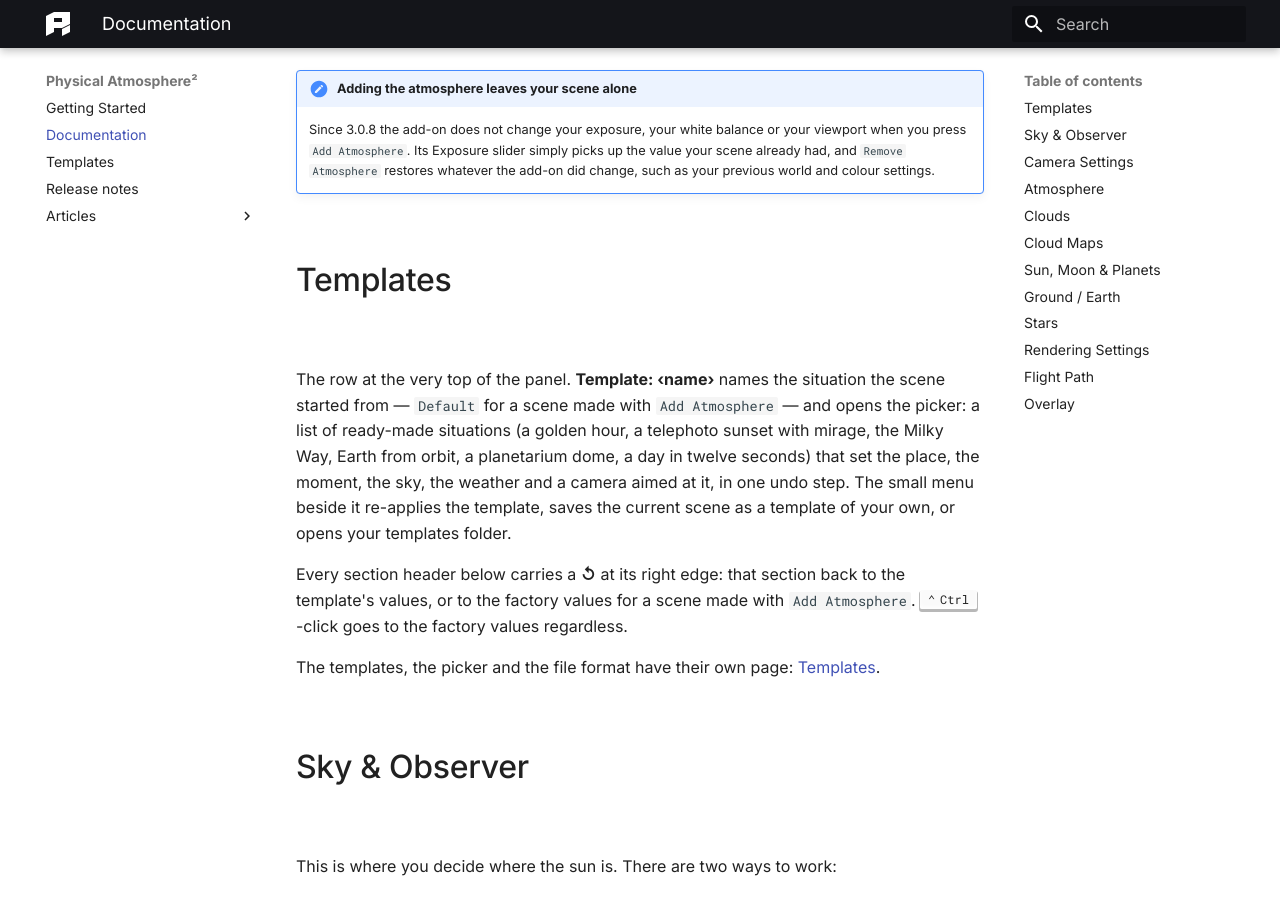
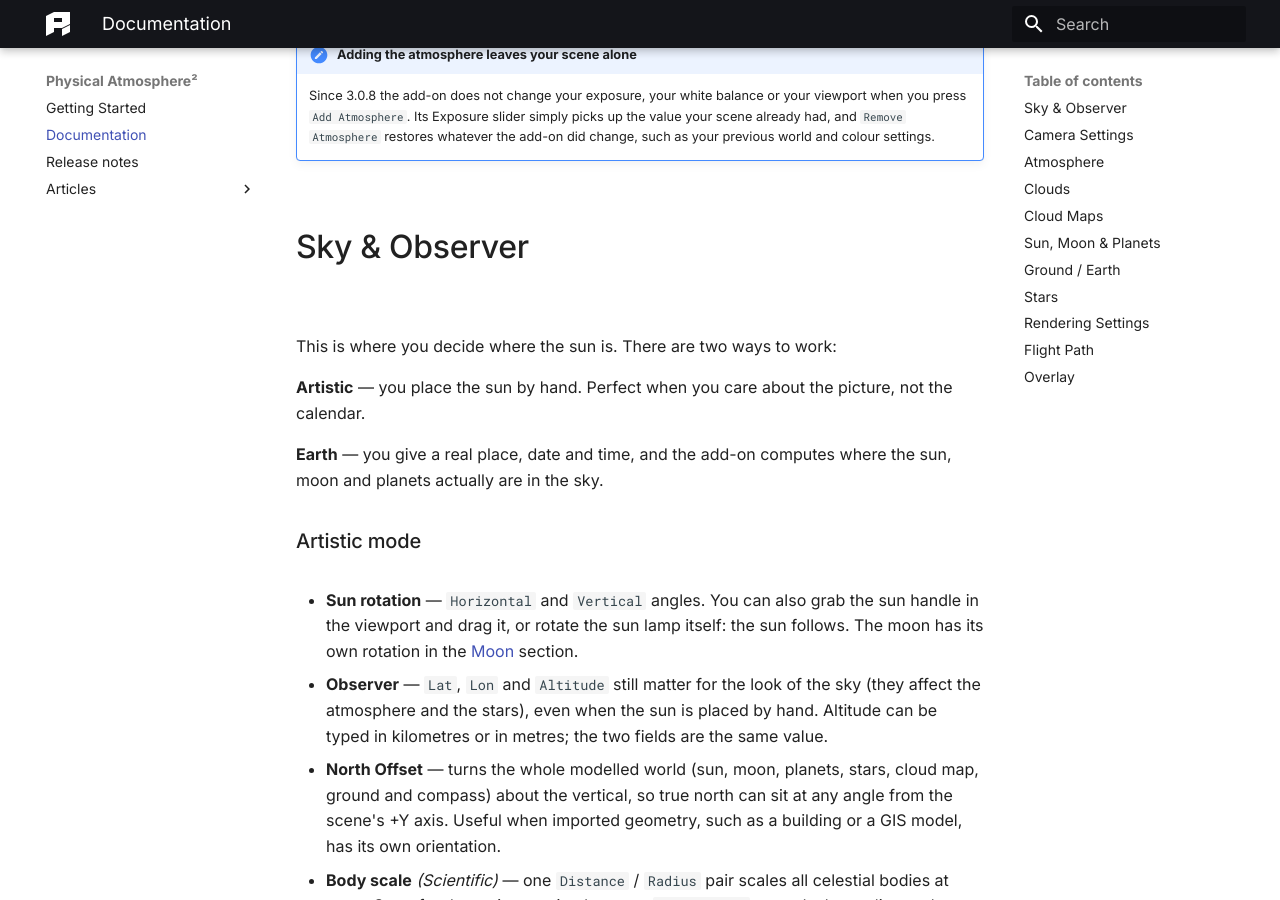
Before and after one commit to PhysicalAddons/web-pa, an MkDocs documentation site: the page built from docs/documentation.md, in a window 1280 px wide and 900 px high, scrolled down 782 px. Built offline with MkDocs 1.6.1 and Material for MkDocs 9.7.7, drawn with Linux system fonts in a browser that asks for light colours.

Commit message:
Take the unfinished Templates edits back out of this branch
The previous commit staged every modified file by mistake.

```diff
--- a/docs/documentation.md
+++ b/docs/documentation.md
@@ -5,7 +5,6 @@
 
 This page follows the panel from top to bottom, as of **3.0.8-beta**. The add-on has two interface layouts, picked at the top of the panel: **Simple** shows the everyday controls, **Scientific** shows everything. Each section starts with what you see in Simple; controls marked *Scientific* only appear in that layout.
 
-* [Templates](#templates)
 * [Sky & Observer](#sky-observer)
 * [Camera Settings](#camera-settings)
 * [Atmosphere](#atmosphere)
@@ -20,16 +19,6 @@ This page follows the panel from top to bottom, as of **3.0.8-beta**. The add-on
 
 !!! note "Adding the atmosphere leaves your scene alone"
     Since 3.0.8 the add-on does not change your exposure, your white balance or your viewport when you press `Add Atmosphere`. Its Exposure slider simply picks up the value your scene already had, and `Remove Atmosphere` restores whatever the add-on did change, such as your previous world and colour settings.
-
-
-
-## Templates
-
-The row at the very top of the panel. **Template: ‹name›** names the situation the scene started from — `Default` for a scene made with `Add Atmosphere` — and opens the picker: a list of ready-made situations (a golden hour, a telephoto sunset with mirage, the Milky Way, Earth from orbit, a planetarium dome, a day in twelve seconds) that set the place, the moment, the sky, the weather and a camera aimed at it, in one undo step. The small menu beside it re-applies the template, saves the current scene as a template of your own, or opens your templates folder.
-
-Every section header below carries a **↺** at its right edge: that section back to the template's values, or to the factory values for a scene made with `Add Atmosphere`. ++ctrl++-click goes to the factory values regardless.
-
-The templates, the picker and the file format have their own page: [Templates](/physical-atmosphere/templates/).
 
 
 
--- a/mkdocs.yml
+++ b/mkdocs.yml
@@ -31,7 +31,6 @@ nav:
   # - Home: index.md
   - Getting Started: getting-started.md
   - Documentation: documentation.md
-  - Templates: templates.md
   - Release notes: release-notes.md
   - Articles:
     - Migrating from Physical Starlight and Atmosphere: articles/migrating-from-psa.md
```
Also changed, not shown: docs/getting-started.md (+1 -2 lines).
